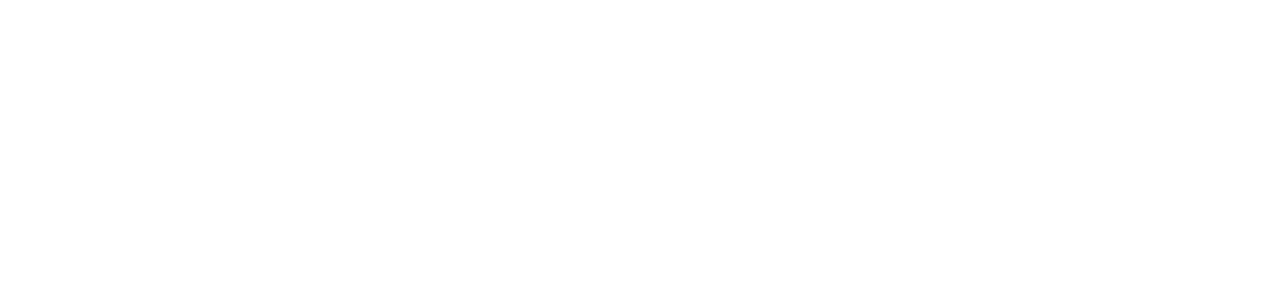
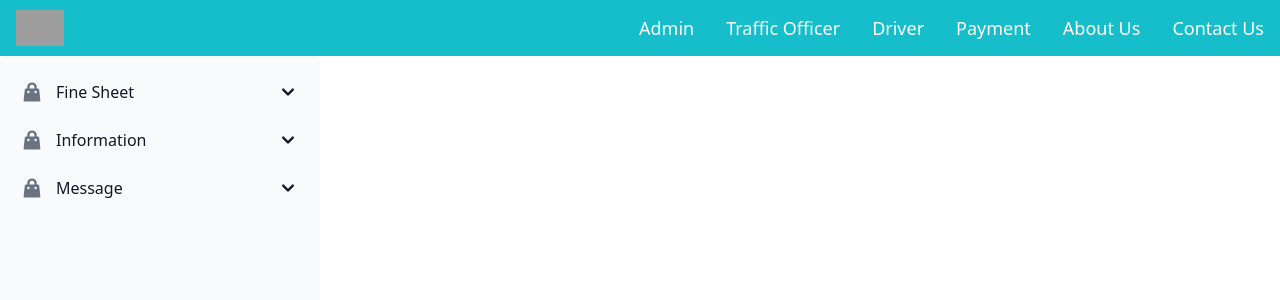
Before and after one commit to gvpmoneesha/miniproject, a React (Vite) app in the folder frontend/: page /officerDashboard in a window 1280 px wide. Before the commit this address had no page. Shown: the top 300 px of the page. Built offline with nearby package versions, Linux system fonts and the light colour scheme; grey boxes are pictures that could not be loaded.

Commit message:
officer dashboard interface was created

```diff
--- a/frontend/src/App.jsx
+++ b/frontend/src/App.jsx
@@ -2,6 +2,7 @@
 import Home from "./pages/Home";
 import { Login } from "./pages/Login";
 import { Dashboard } from "./pages/Dashboard";
+import { OfficerDashboard } from "./pages/OfficerDashboard";
 
 export default function App() {
   return (
@@ -10,6 +11,7 @@
         <Route path="/" element={<Home />} />
         <Route path="/login" element={<Login />} />
         <Route path="/dashboard" element={<Dashboard />} />
+        <Route path="/officerDashboard" element={<OfficerDashboard />} />
       </Routes>
     </BrowserRouter>
   );
--- /dev/null
+++ b/frontend/src/components/DashFineIssue.jsx
@@ -0,0 +1,5 @@
+import React from "react";
+
+export const DashFineIssue = () => {
+  return <div>Hi</div>;
+};
--- a/frontend/src/components/Header.jsx
+++ b/frontend/src/components/Header.jsx
@@ -19,9 +19,11 @@
           <Navbar.Link className="text-lg text-white">Admin</Navbar.Link>
         </Link>
 
-        <Navbar.Link href="#" className="text-lg text-white">
-          Traffic Officer
-        </Navbar.Link>
+        <Link to="/login">
+          <Navbar.Link href="#" className="text-lg text-white">
+            Traffic Officer
+          </Navbar.Link>
+        </Link>
 
         <Navbar.Link href="#" className="text-lg  text-white">
           Driver
--- a/frontend/src/pages/Login.jsx
+++ b/frontend/src/pages/Login.jsx
@@ -19,8 +19,13 @@
         body: JSON.stringify(formData),
       });
       const data = await res.json();
+      console.log(data.role);
       if (res.ok) {
-        navigate("/dashboard");
+        if (data.role === "admin") {
+          navigate("/dashboard");
+        } else if (data.role === "officer") {
+          navigate("/officerDashboard");
+        }
       }
     } catch (error) {
       console.log(error);
--- /dev/null
+++ b/frontend/src/pages/OfficerDashboard.jsx
@@ -0,0 +1,63 @@
+import { Link, useSearchParams } from "react-router-dom";
+import React, { useState } from "react";
+import Header from "../components/Header";
+import { Sidebar } from "flowbite-react";
+import { HiShoppingBag } from "react-icons/hi";
+import { DashFineIssue } from "../components/DashFineIssue";
+
+export const OfficerDashboard = () => {
+  const [searchParams, setSearchParams] = useSearchParams();
+
+  return (
+    <div>
+      <div>
+        <div className="bg-teal-400 ">
+          <Header />
+        </div>
+
+        <div className="flex flex-col  sm:flex-row">
+          <div>
+            <Sidebar
+              aria-label="Sidebar with multi-level dropdown example"
+              className="w-full sm:w-80 "
+            >
+              <Sidebar.Items className="sm:min-h-screen">
+                <Sidebar.ItemGroup className="p-0">
+                  <Sidebar.Collapse icon={HiShoppingBag} label="Fine Sheet">
+                    <Link to="/officerdashboard?dash=fine-issue">
+                      <Sidebar.Item href="#">Issue Fine Sheet</Sidebar.Item>
+                    </Link>
+                  </Sidebar.Collapse>
+
+                  <Sidebar.Collapse icon={HiShoppingBag} label="Information">
+                    <Link to="/">
+                      <Sidebar.Item href="#">View Fines</Sidebar.Item>
+                    </Link>
+                    <Link to="/">
+                      <Sidebar.Item href="#">View Drivers</Sidebar.Item>
+                    </Link>
+                    <Link to="/">
+                      <Sidebar.Item href="#">View Vehicles</Sidebar.Item>
+                    </Link>
+                  </Sidebar.Collapse>
+
+                  <Sidebar.Collapse icon={HiShoppingBag} label="Message">
+                    <Link to="/">
+                      <Sidebar.Item href="#">Officer Chat</Sidebar.Item>
+                    </Link>
+                  </Sidebar.Collapse>
+                </Sidebar.ItemGroup>
+              </Sidebar.Items>
+            </Sidebar>
+
+            <div className="   w-full sm:max-w-8xl bg-cover bg-no-repeat bg-center relative overflow-hidden bg-[url('G:\miniproject\frontend\src\assets\signup.jpg')]  ">
+              <div className="bg-slate-200 bg-opacity-80">
+                {searchParams.get("dash") === "fine-issue" && <DashFineIssue />}
+              </div>
+            </div>
+          </div>
+        </div>
+      </div>
+    </div>
+  );
+};
```
